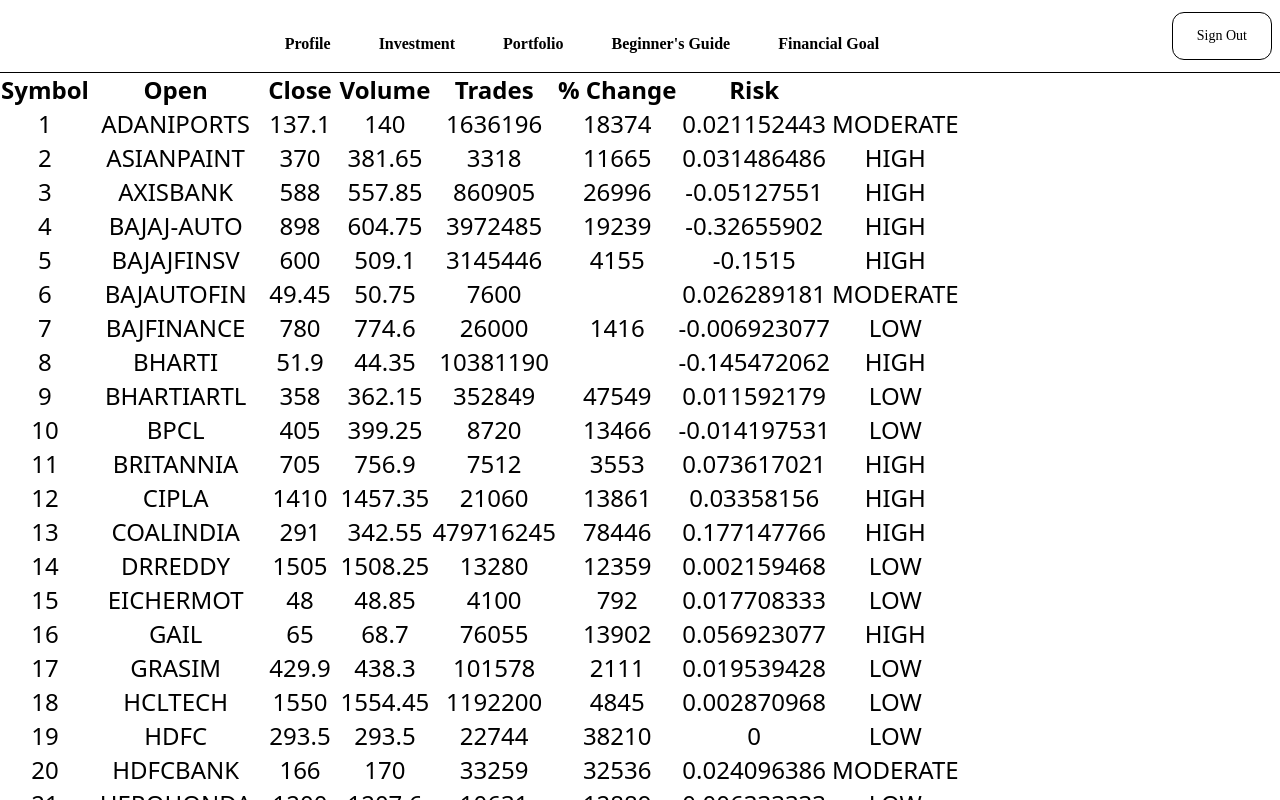
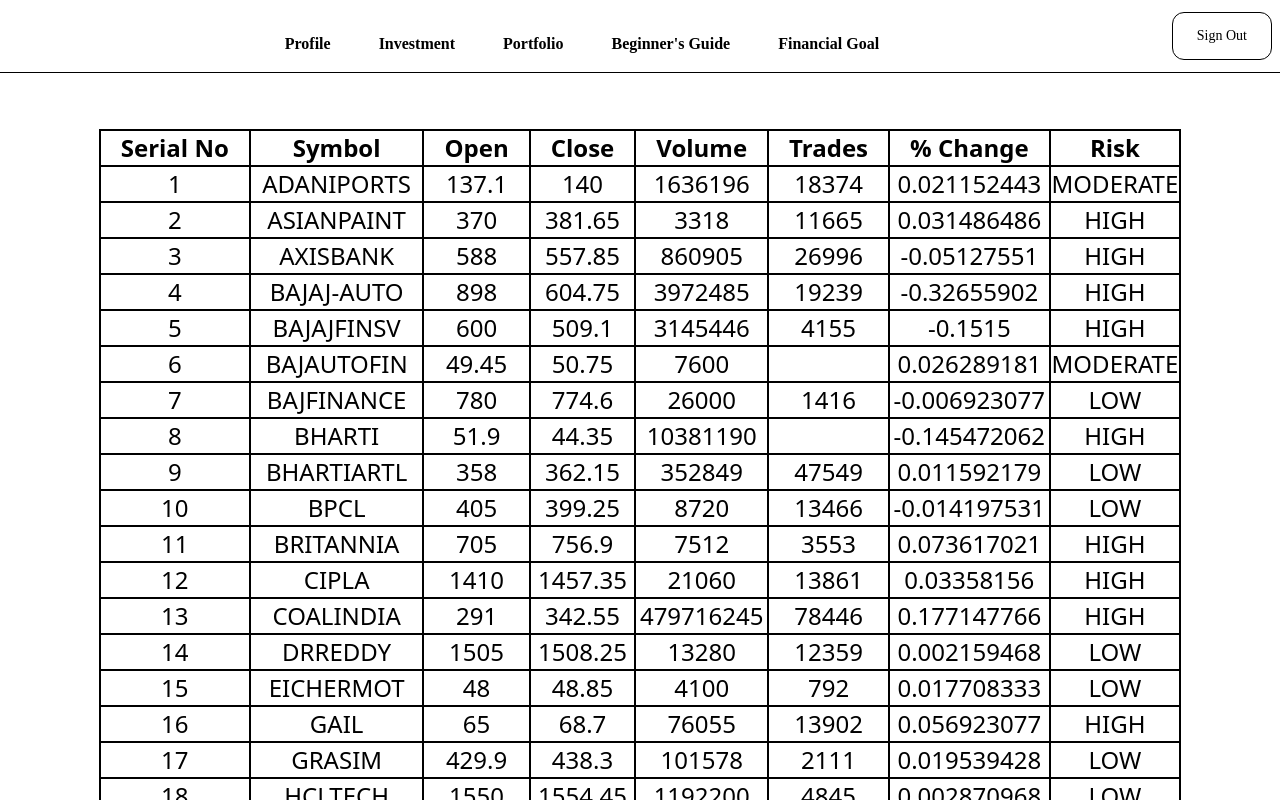
Before and after one commit to Jainilshah07/HackNiche_TheBoys, a React (Create React App) app in the folder client/: page /stocks-data in a window 1280 px wide. Shown: the top 800 px of the page. Built offline with nearby package versions, Linux system fonts and the light colour scheme.

Commit message:
updated sip and stock

```diff
--- a/client/src/App.js
+++ b/client/src/App.js
@@ -8,6 +8,7 @@
 import Login from './pages/login/Login';
 import Register from './pages/login/Register';
 import Profile from './pages/profile/Profile';
+import SIP from './pages/Sip/SIP';
 
 function App() {
   return (
@@ -16,16 +17,18 @@
         <Navbar />
         <Routes>
           <Route exact path='/login' element={<Login />} ></Route>
-          <Route exact path='/register' element={<Register/>}></Route>
-          <Route exact path='/profile' element={<Profile/>}></Route>
-          <Route exact path='/investment' element={<Budget/>}></Route>
-          <Route exact path='/Low-Risk' element={<DataLowRisk/>}></Route>
+          <Route exact path='/register' element={<Register />}></Route>
+          <Route exact path='/profile' element={<Profile />}></Route>
+          <Route exact path='/investment' element={<Budget />}></Route>
+          <Route exact path='/Low-Risk' element={<DataLowRisk />}></Route>
           {/* <Route exact path='/Moderate-Risk' element={<DataMod />}></Route> */}
           <Route exact path='/Moderate-Risk' element={<DataModerateRisk />}></Route>
           <Route exact path='/High-Risk' element={<DataModerateRisk />}></Route>
           <Route exact path='/financial-goal-plan' element={<DataModerateRisk />}></Route>
           <Route exact path='/stocks-data' element={<Stocks />}></Route>
+
         </Routes>
+        <SIP />
         {/* <Footer /> */}
       </BrowserRouter>
     </div>
--- a/client/src/pages/Sip/SIP.js
+++ b/client/src/pages/Sip/SIP.js
@@ -2,6 +2,7 @@
 import sip from "../../assets/Sip.png"
 
 const SIP = () => {
+    let res;
 
     const [input, setInput] = useState({
         amount: "",
@@ -20,6 +21,21 @@
         });
     };
 
+    const [records, setRecords] = useState([]);
+
+    const SubmitHandler = async (e) => {
+        e.preventDefault();
+        const newRecord = { ...input, id: new Date().getTime().toString() }
+        setRecords({ ...records, newRecord })
+        // const user = { amount: input.amount, years: input.years, roi: input.roi }
+        // console.log(user);
+        sip = parseInt(newRecord.amount) * (([1 + parseInt(newRecord.roi)] * 12 * parseInt(newRecord.years) - 1) / (parseInt(newRecord.roi)) * (1 + parseInt(newRecord.roi)))
+        console.log(sip)
+        setInput({
+            EmailIdId: "", Password: "",
+        });
+    };
+
     return (
         <div>
             <div className='grid grid-cols-3'>
@@ -31,7 +47,7 @@
                     <h1 className='font-extrabold text-3xl my-10'>SIP CALCULATOR</h1>
 
                     <div className='row'>
-                        <form className="w-full max-w-lg ">
+                        <form onSubmit={SubmitHandler} className="w-full max-w-lg ">
                             <div className="flex flex-wrap -mx-auto mb-6">
                                 <div className="w-full  px-3 mb-6 md:mb-0">
                                     <div className="row">
@@ -81,6 +97,7 @@
                             </div>
 
                         </form>
+                        div
                     </div>
 
                 </div>
--- a/client/src/pages/dataofrisks/Stocks.js
+++ b/client/src/pages/dataofrisks/Stocks.js
@@ -21,31 +21,32 @@
     <div>
       <div className="text-2xl">
         <div>
-            <table class="table-auto">
+          <table className="table-auto mx-auto my-14 ">
             <thead>
-                <tr>
-                  <th>Symbol</th>
-                  <th>Open</th>
-                  <th>Close</th>
-                  <th>Volume</th>
-                  <th>Trades</th>
-                  <th>% Change</th>
-                  <th>Risk</th>
+              <tr className="border-2 border-black">
+                <th className="px-5 border-2 border-black">Serial No</th>
+                <th className="px-5 border-2 border-black">Symbol</th>
+                <th className="px-5 border-2 border-black">Open</th>
+                <th className="px-5 border-2 border-black">Close</th>
+                <th className="px-5 border-2 border-black">Volume</th>
+                <th className="px-5 border-2 border-black">Trades</th>
+                <th className="px-5 border-2 border-black">% Change</th>
+                <th className="px-5 border-2 border-black">Risk</th>
               </tr>
             </thead>
             <tbody>
               {stocksData.map((data, index) => (
                 <tr className="" role="row" key={data.id}>
-                    <td className="mx-5" scope="row">
+                  <td className="mx-5 border-2 border-black" scope="row">
                     {index + 1}
                   </td>
-                    <td>{data.Symbol}</td>
-                    <td>{data.Open}</td>
-                    <td>{data.Close}</td>
-                    <td>{data.Volume}</td>
-                    <td>{data.Trades}</td>
-                    <td>{data.percentChange}</td>
-                    <td>{data.Risk}</td>
+                  <td className="border-2 border-black">{data.Symbol}</td>
+                  <td className="border-2 border-black">{data.Open}</td>
+                  <td className="border-2 border-black">{data.Close}</td>
+                  <td className="border-2 border-black">{data.Volume}</td>
+                  <td className="border-2 border-black">{data.Trades}</td>
+                  <td className="border-2 border-black">{data.percentChange}</td>
+                  <td className="border-2 border-black">{data.Risk}</td>
                 </tr>
               ))}
             </tbody>
```
Lines whose indentation alone changed are shown as unchanged.
